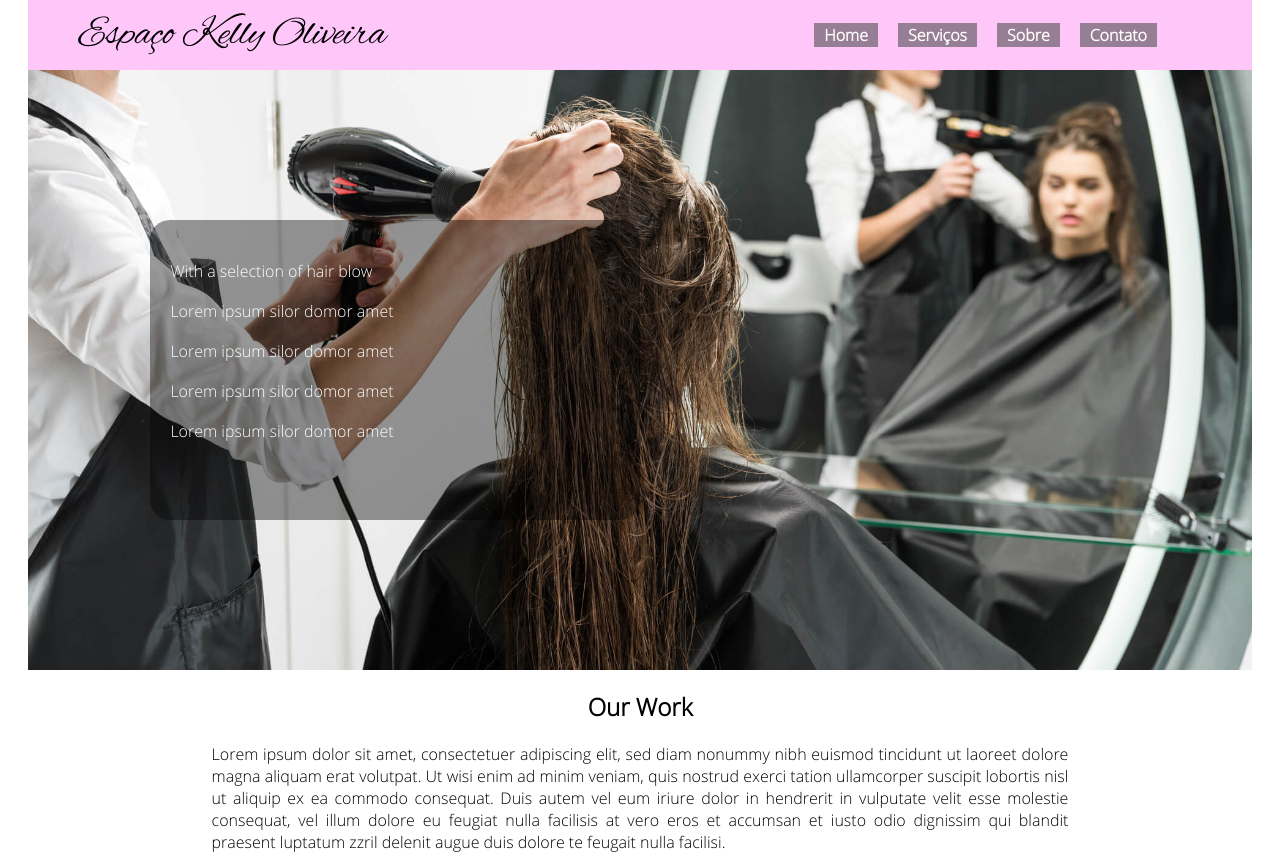
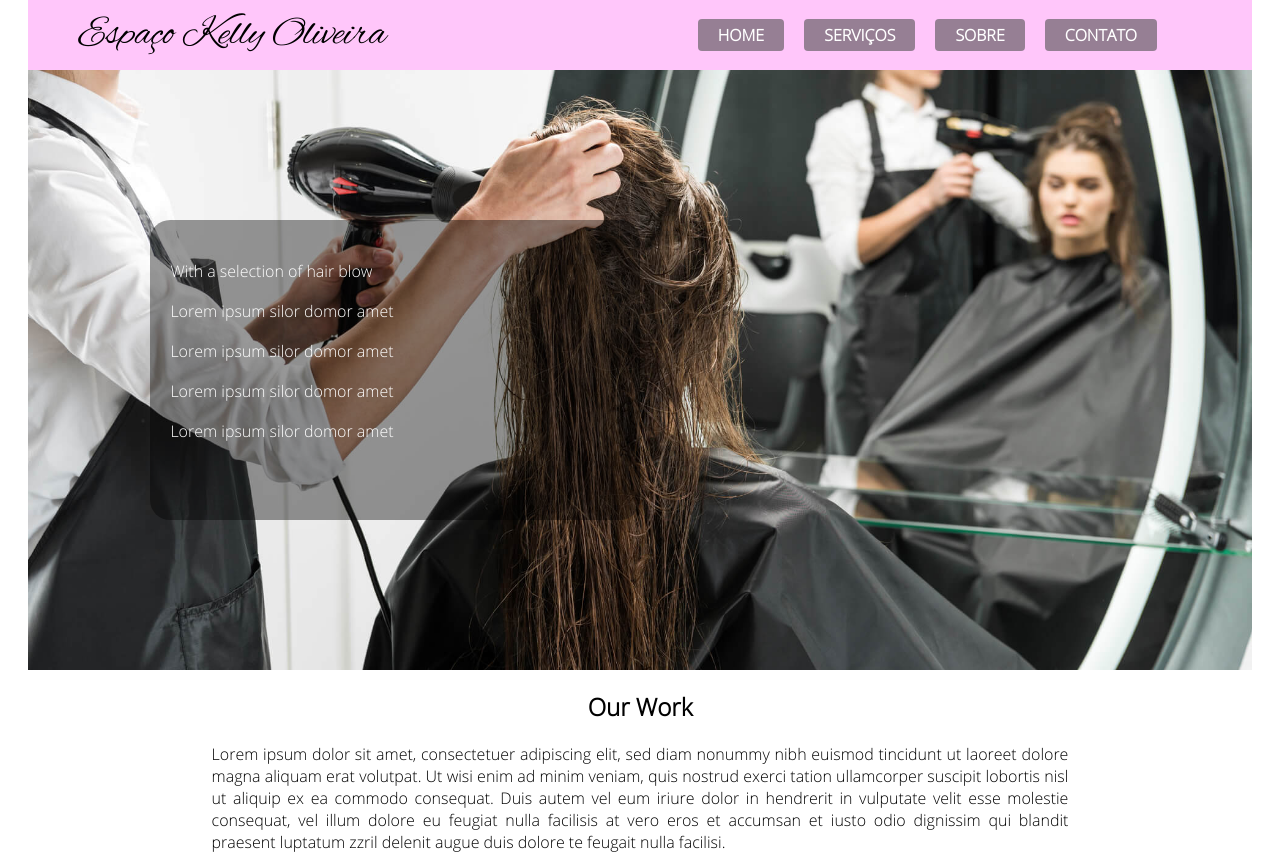
Before and after one commit to muskanmahajan37/Beauty-salon-website, a plain HTML site: page index.html in a window 1280 px wide. Shown: the top 856 px of the page. Drawn offline with Linux system fonts and the light colour scheme; some packages are replaced by stand-ins of ours.

Commit message:
Update menu.css

```diff
--- a/css/menu.css
+++ b/css/menu.css
@@ -2,12 +2,14 @@
 header nav.desktop-menu ul li a{
     margin: 10px 20px 0 0;
     text-decoration: none;
-    padding: 1px 10px;
+    padding: 5px 20px;
+    border-radius: 4px;
     background-color: rgba(80, 80, 80, 0.6);
     transition: .6s;
     cursor: pointer;
     color: white;
     font-weight: 900;
+    text-transform: uppercase;
 }
 
 nav.desktop-menu{
@@ -25,7 +27,7 @@ header nav.desktop-menu ul{
 }
 
 header nav.desktop-menu ul li a:hover{
-    background-color: black;
+    background-color: rgba(80, 80, 80, 0.8);
 }
 
 /*menu mobile*/
```
